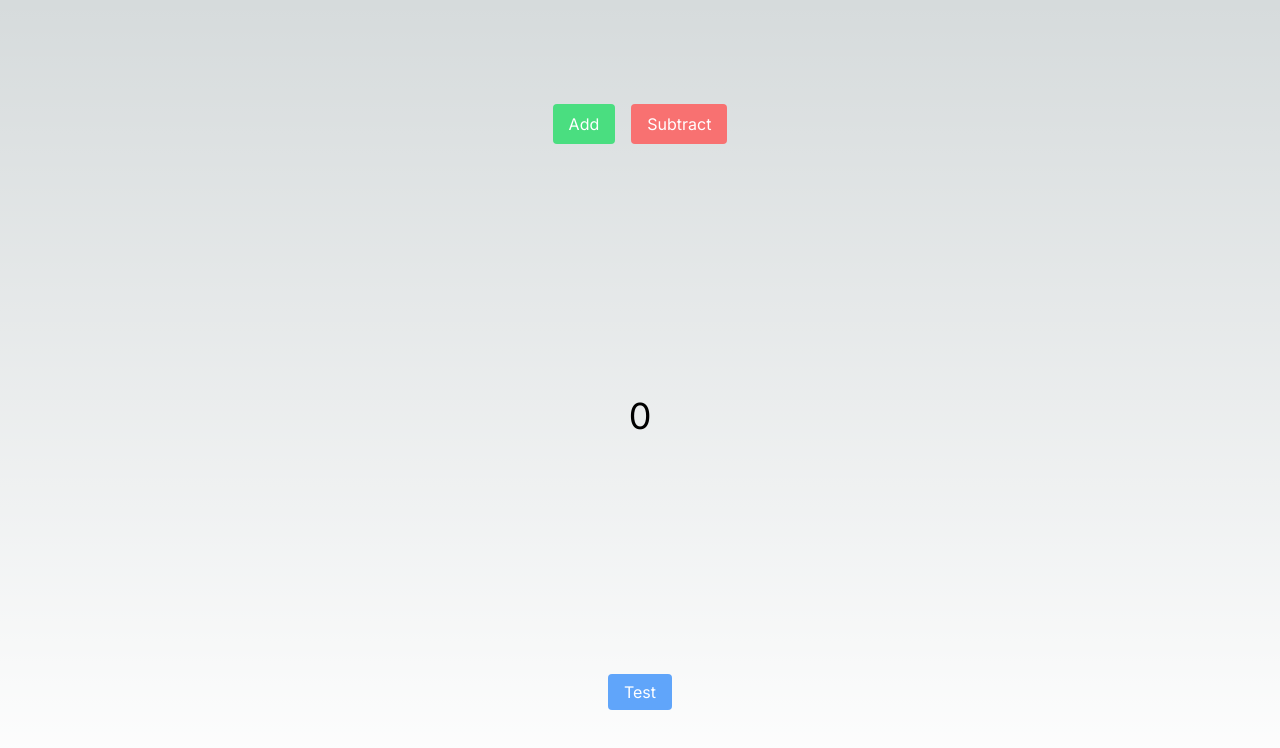
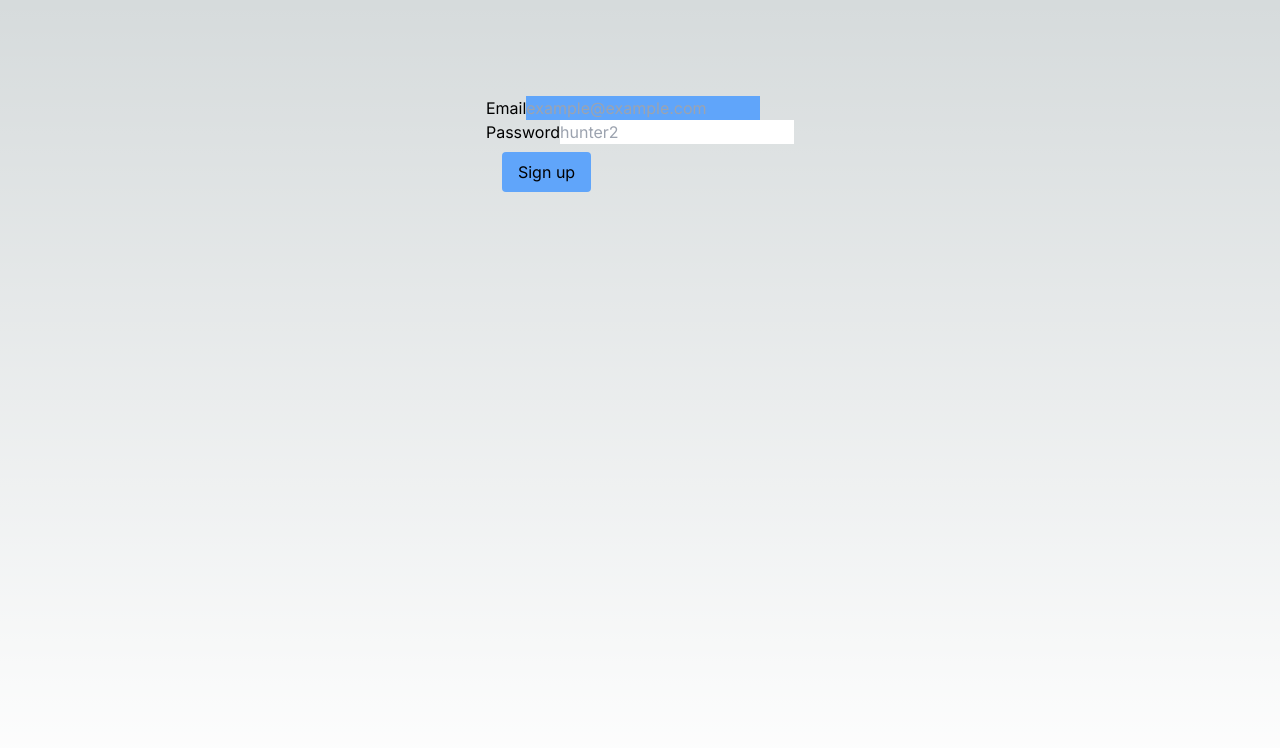
Before and after one commit to drenchoman/habit-tracker-next, a Next.js app: page / in a window 1280 px wide. Shown: the top 748 px of the page. Built offline with nearby package versions, Linux system fonts and the light colour scheme; no server answers.

Commit message:
add sign up page unstyled

```diff
--- a/src/app/firebase/config.js
+++ b/src/app/firebase/config.js
@@ -1,7 +1,7 @@
 import { initializeApp, getApps } from 'firebase/app';
 
 const firebaseConfig = {
-  apiKey: process.env.NEXT_PUBLIC_FIREBASE_API_KEY,
+  apiKey: process.env.NEXT_PUBLIC_FIREBASE_PUBLIC_API_KEY,
   authDomain: process.env.NEXT_PUBLIC_FIREBASE_AUTH_DOMAIN,
   projectId: process.env.NEXT_PUBLIC_FIREBASE_PROJECT_ID,
   storageBucket: process.env.NEXT_PUBLIC_FIREBASE_STORAGE_BUCKET,
--- a/src/app/firebase/signup.js
+++ b/src/app/firebase/signup.js
@@ -6,7 +6,7 @@ import {
 
 const auth = getAuth(firebase_app);
 
-export default async function signup(email, password) {
+export default async function signUp(email, password) {
   let result = null,
     error = null;
   try {
--- a/src/app/page.js
+++ b/src/app/page.js
@@ -1,35 +1,58 @@
 'use client';
 import { useState } from 'react';
-import Link from 'next/link';
+import { useRouter } from 'next/navigation';
+import signUp from './firebase/signup';
 
 export default function Home() {
-  const [count, setCount] = useState(0);
+  const [email, setEmail] = useState('');
+  const [password, setPassword] = useState('');
+  const router = useRouter();
+
+  const handleForm = async (event) => {
+    event.preventDefault();
+    const { result, error } = await signUp(email, password);
+
+    if (error) {
+      return console.error(error);
+    }
+
+    // else successful
+    console.log(result);
+    return router.push('/admin');
+  };
+
   return (
     <main className="flex min-h-screen flex-col items-center justify-between p-24">
       <div>
-        <button
-          className="bg-green-400 hover:bg-green-600 text-white py-2 px-4 rounded my-2 mx-2"
-          onClick={() => setCount(count + 1)}
-        >
-          Add
-        </button>
-        <button
-          className="bg-red-400 hover:bg-red-600 text-white py-2 px-4 rounded my-2 mx-2"
-          onClick={() => setCount(count - 1)}
-        >
-          Subtract
-        </button>
-      </div>
-      <div>
-        <span className=" text-4xl">{count}</span>
-      </div>
-      <div>
-        <Link
-          className="bg-blue-400 hover:bg-blue-700 text-white py-2 px-4 rounded my-2 mx-2"
-          href="/test"
-        >
-          Test
-        </Link>
+        <form onSubmit={handleForm}>
+          <div>
+            <label htmlFor="email">Email</label>
+            <input
+              onChange={(e) => setEmail(e.target.value)}
+              placeholder="example@example.com"
+              className="bg-blue-400"
+              name="email"
+              type="email"
+              id="email"
+            />
+          </div>
+          <div>
+            <label htmlFor="password">Password</label>
+            <input
+              onChange={(e) => setPassword(e.target.value)}
+              name="password"
+              type="password"
+              id="password"
+              placeholder="hunter2"
+            />
+          </div>
+          <button
+            className="bg-blue-400 hover:bg-blue-600 my-2 mx-4 py-2 px-4 rounded"
+            type="submit"
+          >
+            Sign up
+          </button>
+        </form>
       </div>
     </main>
   );
--- a/src/app/test/page.js
+++ b/src/app/test/page.js
@@ -1,6 +1,6 @@
 'use client';
 import { useState, useEffect } from 'react';
-import Firebase from '../../../firebase/firebase';
+import Firebase from '../firebase/config';
 import Link from 'next/link';
 
 const formatAuthUser = (user) => ({
@@ -8,7 +8,10 @@ const formatAuthUser = (user) => ({
   email: user.email,
 });
 
-export default function Home() {
+export default function useFirbaseAuth() {
+  const [authUser, setAuthUser] = useState(null);
+  const [loading, setLoading] = useState(true);
+
   return (
     <main className="flex min-h-screen flex-col items-center justify-between p-24">
       <div>
```
